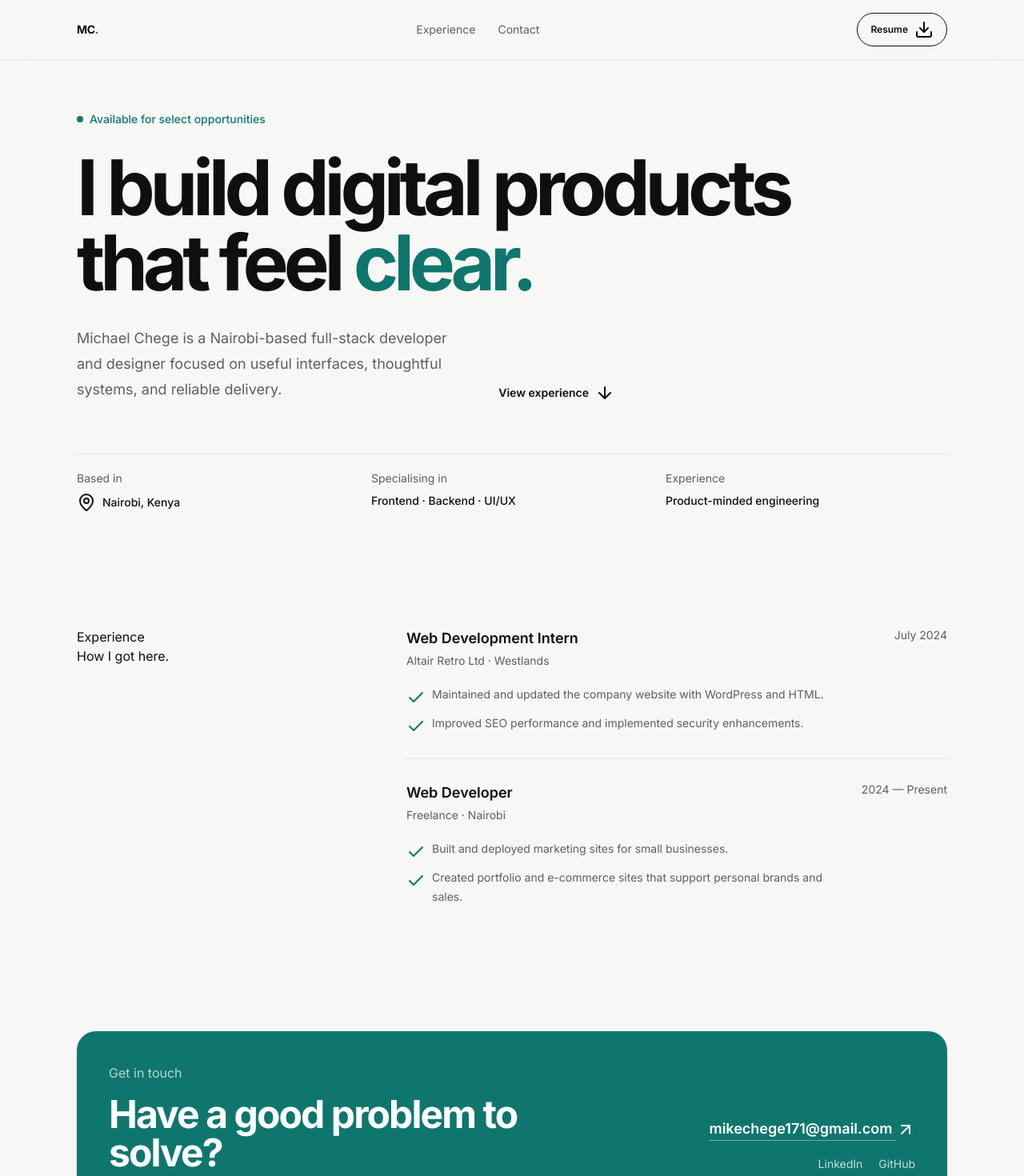
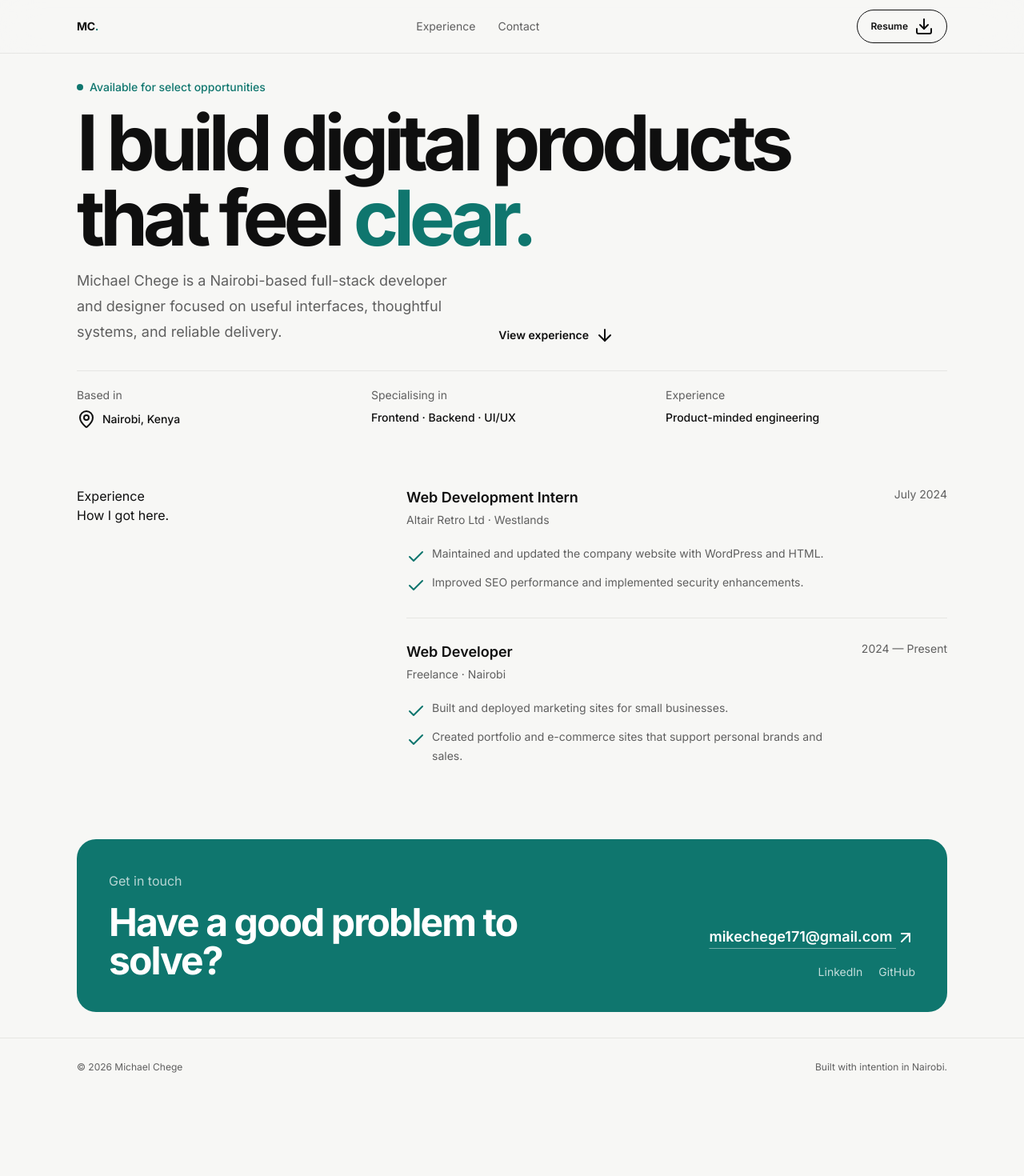
Before and after one commit to 001-sketch/Resume, a Next.js app: page / in a window 1280 px wide. Shown: the top 1470 px of the page at 80% size. After the commit the page ends 1370 px from the top, so only its background shows below. Built offline with nearby package versions, Linux system fonts and the light colour scheme.

Commit message:
Tighten portfolio section spacing

```diff
--- a/components/ui/portfolio-hero.tsx
+++ b/components/ui/portfolio-hero.tsx
@@ -35,7 +35,7 @@ export default function PortfolioHero() {
       </a>
 
       <header className="sticky top-0 z-40 border-b border-[color:var(--border)] bg-[color:var(--background)]/90 backdrop-blur-xl">
-        <div className="mx-auto flex max-w-6xl items-center justify-between gap-6 px-5 py-4 lg:px-8">
+        <div className="mx-auto flex max-w-6xl items-center justify-between gap-6 px-5 py-3 lg:px-8">
           <a href="#main-content" className="text-sm font-bold tracking-[-0.02em]">MC<span className="text-[color:var(--accent)]">.</span></a>
           <nav aria-label="Primary navigation" className="hidden items-center gap-7 text-sm text-[color:var(--muted)] md:flex">
             {NAV_LINKS.map((link) => <a key={link.href} href={link.href} className="transition-colors hover:text-[color:var(--foreground)] focus-visible:outline-2 focus-visible:outline-offset-4 focus-visible:outline-[color:var(--accent)]">{link.label}</a>)}
@@ -47,27 +47,27 @@ export default function PortfolioHero() {
       </header>
 
       <main id="main-content">
-        <section aria-labelledby="hero-title" className="mx-auto max-w-6xl px-5 pb-14 pt-12 lg:px-8 lg:pb-20 lg:pt-16">
+        <section aria-labelledby="hero-title" className="mx-auto max-w-6xl px-5 pb-8 pt-6 lg:px-8 lg:pb-10 lg:pt-8">
           <div className="max-w-4xl">
-            <p className="mb-7 flex items-center gap-2 text-sm font-medium text-[color:var(--accent)]"><span className="size-2 rounded-full bg-[color:var(--accent)]" aria-hidden="true" /> Available for select opportunities</p>
+            <p className="mb-3 flex items-center gap-2 text-sm font-medium text-[color:var(--accent)]"><span className="size-2 rounded-full bg-[color:var(--accent)]" aria-hidden="true" /> Available for select opportunities</p>
             <h1 id="hero-title" className="max-w-4xl text-5xl font-bold leading-[0.98] tracking-[-0.065em] sm:text-7xl lg:text-8xl">I build digital products that feel <span className="text-[color:var(--accent)]">clear.</span></h1>
-            <div className="mt-8 flex max-w-2xl flex-col gap-7 sm:flex-row sm:items-end sm:justify-between">
+            <div className="mt-4 flex max-w-2xl flex-col gap-7 sm:flex-row sm:items-end sm:justify-between">
               <p className="text-lg leading-8 text-[color:var(--muted)]">Michael Chege is a Nairobi-based full-stack developer and designer focused on useful interfaces, thoughtful systems, and reliable delivery.</p>
               <a href="#experience" aria-label="Scroll to experience" className="flex shrink-0 items-center gap-2 text-sm font-semibold hover:text-[color:var(--accent)]">View experience <ArrowDown data-icon="inline-end" /></a>
             </div>
           </div>
-          <div className="mt-16 grid gap-4 border-t border-[color:var(--border)] pt-5 text-sm sm:grid-cols-3">
+          <div className="mt-8 grid gap-4 border-t border-[color:var(--border)] pt-5 text-sm sm:grid-cols-3">
             <div><p className="text-[color:var(--muted)]">Based in</p><p className="mt-2 flex items-center gap-2 font-medium"><MapPin data-icon="inline-start" /> Nairobi, Kenya</p></div>
             <div><p className="text-[color:var(--muted)]">Specialising in</p><p className="mt-2 font-medium">Frontend · Backend · UI/UX</p></div>
             <div><p className="text-[color:var(--muted)]">Experience</p><p className="mt-2 font-medium">Product-minded engineering</p></div>
           </div>
         </section>
 
-        <section id="experience" aria-labelledby="experience-title" className="mx-auto max-w-6xl px-5 py-12 lg:px-8 lg:py-16">
+        <section id="experience" aria-labelledby="experience-title" className="mx-auto max-w-6xl px-5 py-6 lg:px-8 lg:py-8">
           <div className="grid gap-12 lg:grid-cols-[0.7fr_1.3fr]"><div><p className="eyebrow">Experience</p><h2 id="experience-title" className="section-title">How I got here.</h2></div><div className="divide-y divide-[color:var(--border)]">{EXPERIENCE_ENTRIES.map((entry) => <article key={`${entry.company}-${entry.role}`} className="grid gap-4 py-7 first:pt-0 sm:grid-cols-[1fr_auto]"><div><p className="text-lg font-semibold">{entry.role}</p><p className="mt-1 text-sm text-[color:var(--muted)]">{entry.company} · {entry.location}</p><ul className="mt-5 flex flex-col gap-2 text-sm leading-6 text-[color:var(--muted)]">{entry.highlights.map((highlight) => <li key={highlight} className="flex gap-2"><Check className="mt-1 shrink-0 text-[color:var(--accent)]" />{highlight}</li>)}</ul></div><p className="text-sm text-[color:var(--muted)] sm:text-right">{entry.period}</p></article>)}</div></div>
         </section>
 
-        <section id="contact" aria-labelledby="contact-title" className="mx-auto max-w-6xl px-5 py-12 lg:px-8 lg:py-16"><div className="rounded-3xl bg-[color:var(--accent)] px-6 py-10 text-white sm:px-10 lg:flex lg:items-end lg:justify-between"><div><p className="eyebrow text-white/70">Get in touch</p><h2 id="contact-title" className="mt-4 max-w-xl text-4xl font-bold tracking-[-0.04em] sm:text-5xl">Have a good problem to solve?</h2></div><div className="mt-10 flex flex-col items-start gap-5 lg:mt-0 lg:items-end"><a href="mailto:mikechege171@gmail.com" className="text-lg font-semibold underline decoration-white/40 underline-offset-8 hover:decoration-white">mikechege171@gmail.com <ArrowUpRight className="inline" /></a><div className="flex gap-5 text-sm text-white/75">{SOCIALS.map((social) => <a key={social.label} href={social.href} target="_blank" rel="noopener noreferrer" className="hover:text-white">{social.label}</a>)}</div></div></div></section>
+        <section id="contact" aria-labelledby="contact-title" className="mx-auto max-w-6xl px-5 py-6 lg:px-8 lg:py-8"><div className="rounded-3xl bg-[color:var(--accent)] px-6 py-10 text-white sm:px-10 lg:flex lg:items-end lg:justify-between"><div><p className="eyebrow text-white/70">Get in touch</p><h2 id="contact-title" className="mt-4 max-w-xl text-4xl font-bold tracking-[-0.04em] sm:text-5xl">Have a good problem to solve?</h2></div><div className="mt-10 flex flex-col items-start gap-5 lg:mt-0 lg:items-end"><a href="mailto:mikechege171@gmail.com" className="text-lg font-semibold underline decoration-white/40 underline-offset-8 hover:decoration-white">mikechege171@gmail.com <ArrowUpRight className="inline" /></a><div className="flex gap-5 text-sm text-white/75">{SOCIALS.map((social) => <a key={social.label} href={social.href} target="_blank" rel="noopener noreferrer" className="hover:text-white">{social.label}</a>)}</div></div></div></section>
       </main>
 
       <footer className="border-t border-[color:var(--border)]"><div className="mx-auto flex max-w-6xl flex-col gap-3 px-5 py-7 text-xs text-[color:var(--muted)] sm:flex-row sm:items-center sm:justify-between lg:px-8"><span>© 2026 Michael Chege</span><span>Built with intention in Nairobi.</span></div></footer>
```
